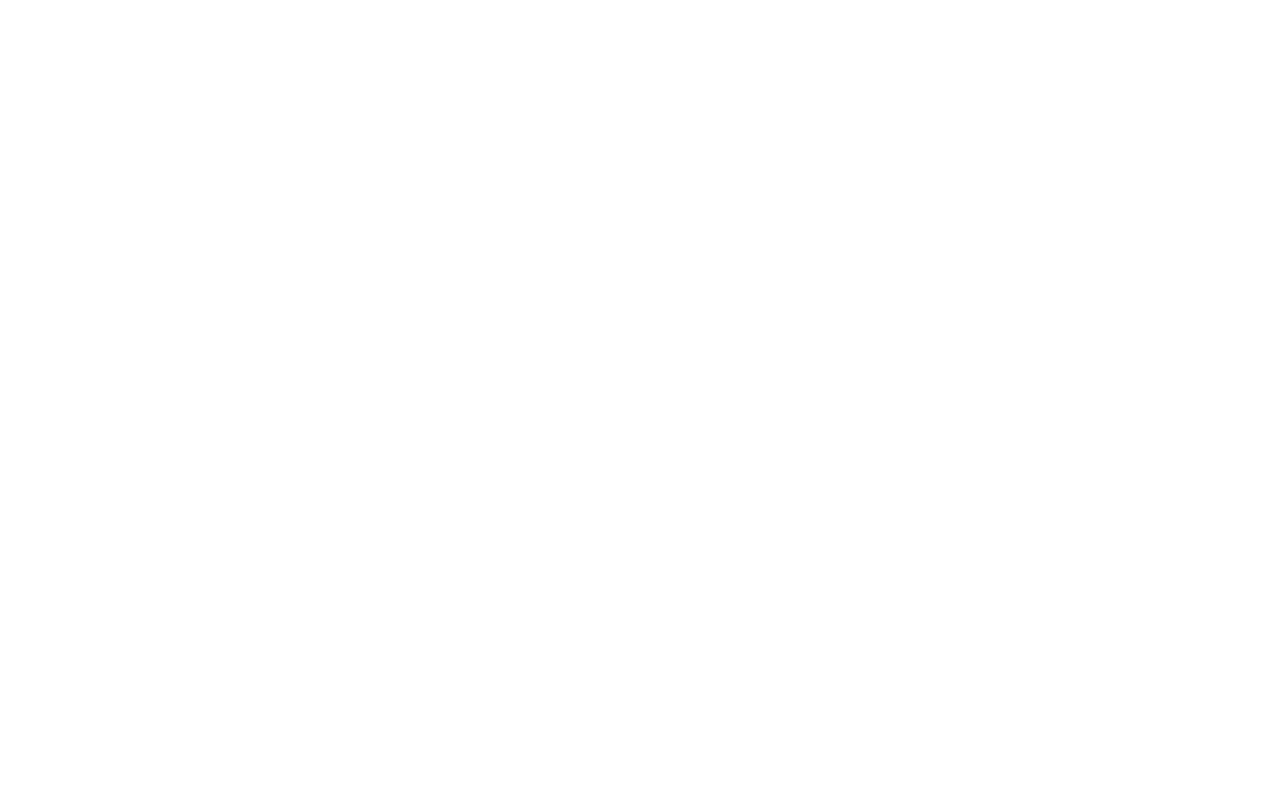
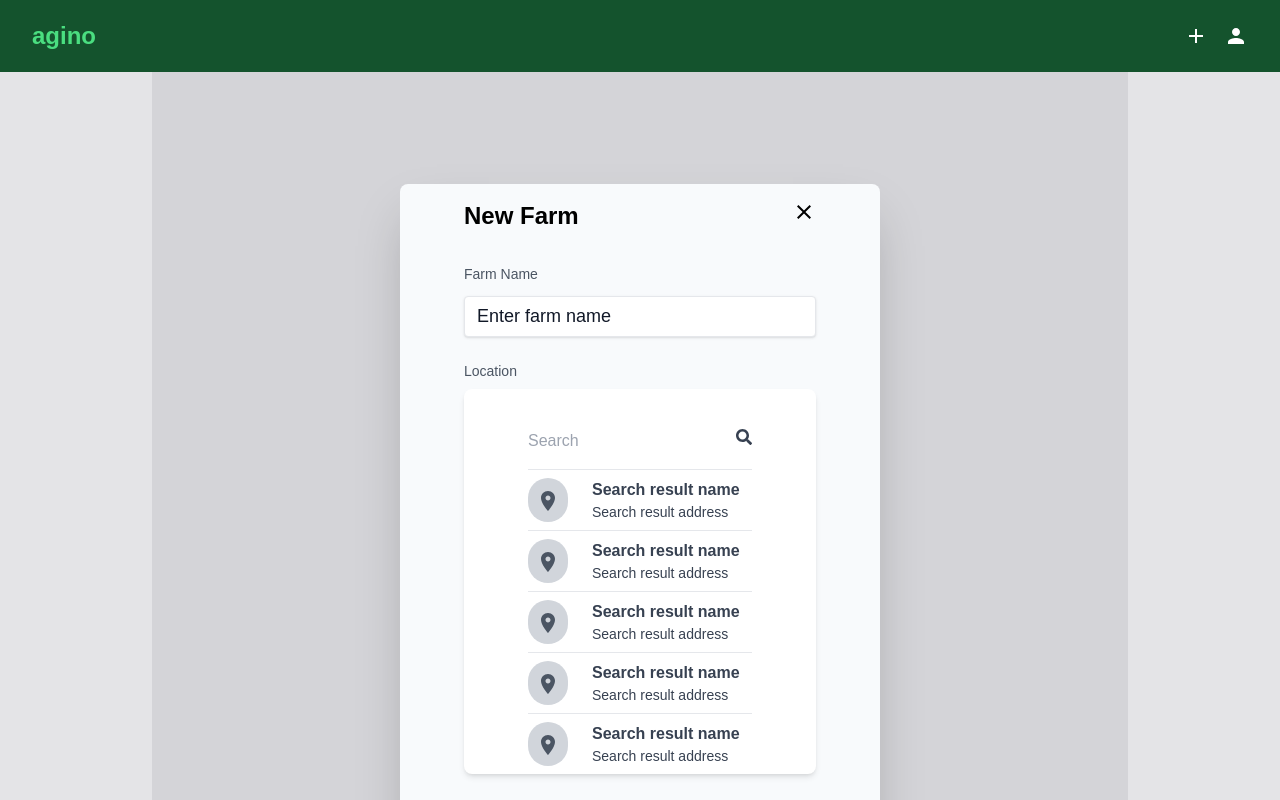
Before and after one commit to kidussintayehu/Farm-Advisor-Web, a React (Create React App) app: page /newfarm in a window 1280 px wide. Before the commit this address had no page. Shown: the top 800 px of the page. Built offline with nearby package versions, Linux system fonts and the light colour scheme.

Commit message:
desktop-5 added

```diff
--- a/src/App.js
+++ b/src/App.js
@@ -8,6 +8,7 @@
 import Field from './Pages/Field/Field';
 import Welcome from './Pages/Welcome/Welcome';
 import Addfield from './Pages/Addfield/Addfield';
+import Newfarm from './Pages/Newfarm/Newfarm';
 
 
 function App () {
@@ -18,9 +19,7 @@
        <Route path = "/field" element= { <Field />} />
        <Route path = "/welcome" element= { <Welcome />} />
        <Route path = "/addfield" element= { <Addfield />} />
-
-
-
+       <Route path = "/newfarm" element= { <Newfarm />} />
       </Routes>
     </BrowserRouter>
   )
--- /dev/null
+++ b/src/Components/Searchresults/Searchresults.jsx
@@ -0,0 +1,22 @@
+import PlaceIcon from '@mui/icons-material/Place';
+
+function Results (props) {
+    return (
+        <div class ='flex flex-row py-2'>
+          <div class = "text-gray-600  bg-gray-300 text-xl p-2 rounded-full">
+               <PlaceIcon />
+          </div>
+          <div class = "flex flex-col ml-6 ">
+           <p class = 'text-gray-700 font-bold'>
+             {props.name}
+           </p>
+           <p class = 'text-gray-700 text-sm'>
+             {props.address}
+           </p>
+          </div>
+        </div>
+
+
+    )
+}
+  export default Results;
--- /dev/null
+++ b/src/Pages/Newfarm/Newfarm.jsx
@@ -0,0 +1,57 @@
+import Results from '../../Components/Searchresults/Searchresults';
+import Navbar from '../../Components/Navbar/Navbar';
+import ClearIcon from '@mui/icons-material/Clear';
+
+const Newfarm = () => {
+  return (
+    <div>
+      <Navbar />
+      <div class = "w-full bg-zinc-200">
+       <div class = 'md:container bg-zinc-300 md:mx-auto p-[7rem]'>
+         <div class = 'container md:w-[30rem] rounded-lg shadow-2xl  bg-slate-50 '>
+           <div class = 'flex md:justify-between pt-4'>
+            <h2 class = "text-2xl font-bold">New Farm</h2>
+            <ClearIcon />
+           </div>
+          <div class = "flex flex-col pt-8">
+            <form class = "">
+              <div class="mb-4">
+                 <label class="block text-gray-600  text-sm mb-3" for="farmname">
+                  Farm Name
+                </label>
+                <input class="placeholder:text-gray-900 text-lg shadow border rounded  w-full py-2
+                 px-3  leading-tight focus:outline-none focus:shadow-outline"
+                 id="farmname" type="text" placeholder="Enter farm name"></input>
+              </div>
+            </form>
+             <h5 class = "text-sm  text-gray-600 mb-2 mt-2">Location</h5>
+             <div class="container rounded-lg shadow-md  bg-white divide-y md:divide-solid mb-10">
+             <div class="input-group relative flex flex-row justify-between items-stretch w-full mb-4 rounded">
+                <input type="search" class="form-control w-full  font-normal text-gray-700 pt-10
+                 bg-white border-none focus:text-gray-700 focus:outline-none"
+                 placeholder="Search" aria-label="Search" aria-describedby="button-addon2">
+                </input>
+                <span class="input-group-text pt-10  text-gray-700  " id="basic-addon2">
+                 <svg aria-hidden="true" focusable="false" data-prefix="fas" data-icon="search" class="w-4" role="img" xmlns="http://www.w3.org/2000/svg" viewBox="0 0 512 512">
+                   <path fill="currentColor" d = "M505 442.7L405.3 343c-4.5-4.5-10.6-7-17-7H372c27.6-35.3 44-79.7 44-128C416 93.1 322.9 0 208 0S0 93.1 0 208s93.1 208 208 208c48.3 0 92.7-16.4 128-44v16.3c0 6.4 2.5 12.5 7 17l99.7 99.7c9.4 9.4 24.6 9.4 33.9 0l28.3-28.3c9.4-9.4 9.4-24.6.1-34zM208 336c-70.7 0-128-57.2-128-128 0-70.7 57.2-128 128-128 70.7 0 128 57.2 128 128 0 70.7-57.2 128-128 128z"></path>
+                 </svg>
+                </span>
+             </div>
+             <Results name = "Search result name" address = "Search result address" />
+             <Results name = "Search result name" address = "Search result address" />
+             <Results name = "Search result name" address = "Search result address" />
+             <Results name = "Search result name" address = "Search result address" />
+             <Results name = "Search result name" address = "Search result address" />
+            </div>
+          </div>
+          <button class = "bg-[#275342] hover:bg-[#14532d] w-[22.5rem] text-white text-sm font-bold py-2 px-12 mb-8 rounded">
+                CREATE NEW FARM
+          </button>
+        </div>
+      </div>
+    </div>
+  </div>
+  )
+  }
+
+export default Newfarm;
```
Lines whose indentation alone changed are shown as unchanged.
